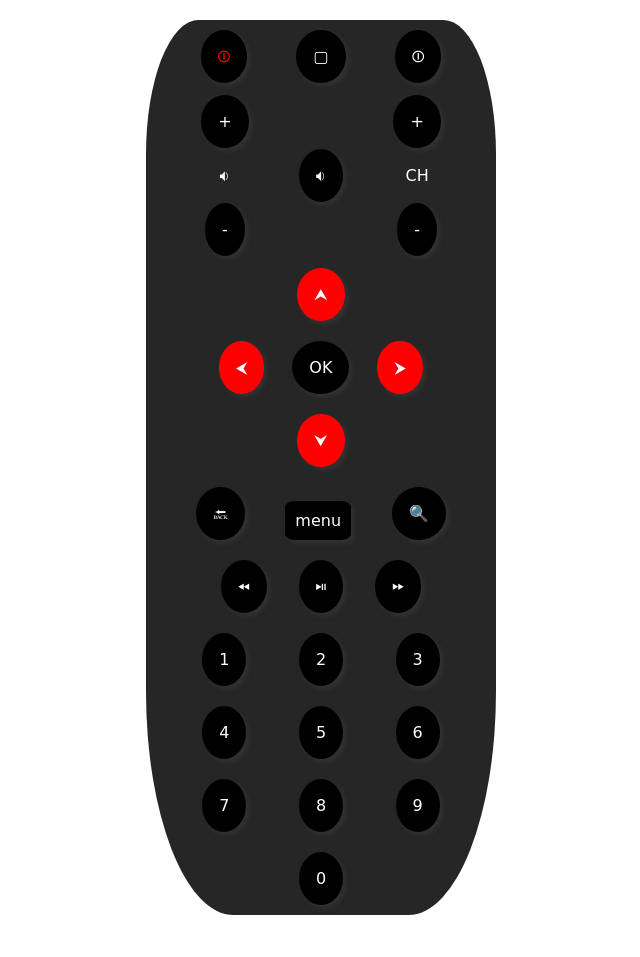
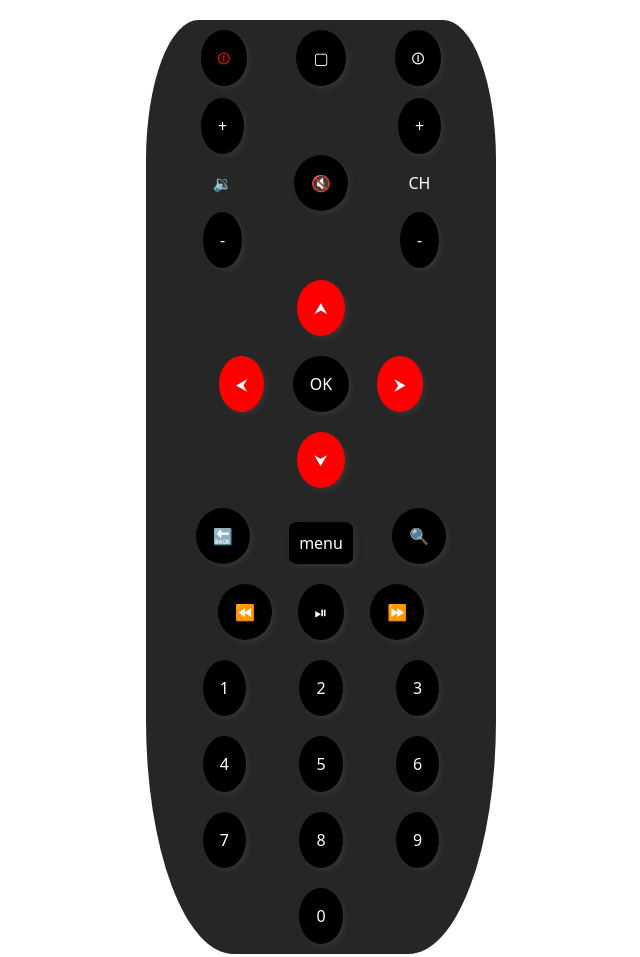
Before and after one commit to ShakirzyanovArsen/movix-alice, a plain HTML site: page front/index.html in a window 1280 px wide. Shown: the whole page, without its empty margins (319-959 px from the left). Before the commit the page ends 923 px from the top, so only its background shows below. Drawn offline with Linux system fonts and the light colour scheme.

Commit message:
change button mute

```diff
--- a/front/index.html
+++ b/front/index.html
@@ -4,8 +4,7 @@
   <meta http-equiv="Content-Type" content="text/html; charset=ISO-8859-8">
 <style>
   html * {
-    font-family: DejaVu Sans, Symbola, Everson Mono, Dingbats, Segoe UI Symbol,
- Quivira, SunExt-A, FreeSerif, Universalia, unifont !important;
+    font-family: Noto Sans !important;
   }
   .round-btn {
     padding: 17px 17px;
@@ -141,7 +140,7 @@
       </div>
       <div class="row-el vertical" >
         <div style="align-self: center;">
-          <button class="round-btn" type="button" onclick="httpGet('/api/movix/button?id=6')" style="align-self: center;">&#128265;</button>
+          <button class="round-btn" type="button" onclick="httpGet('/api/movix/button?id=6')" style="align-self: center;">&#x1f507;</button>
         </div>
       </div>
       <div class="row-el vertical">
```
